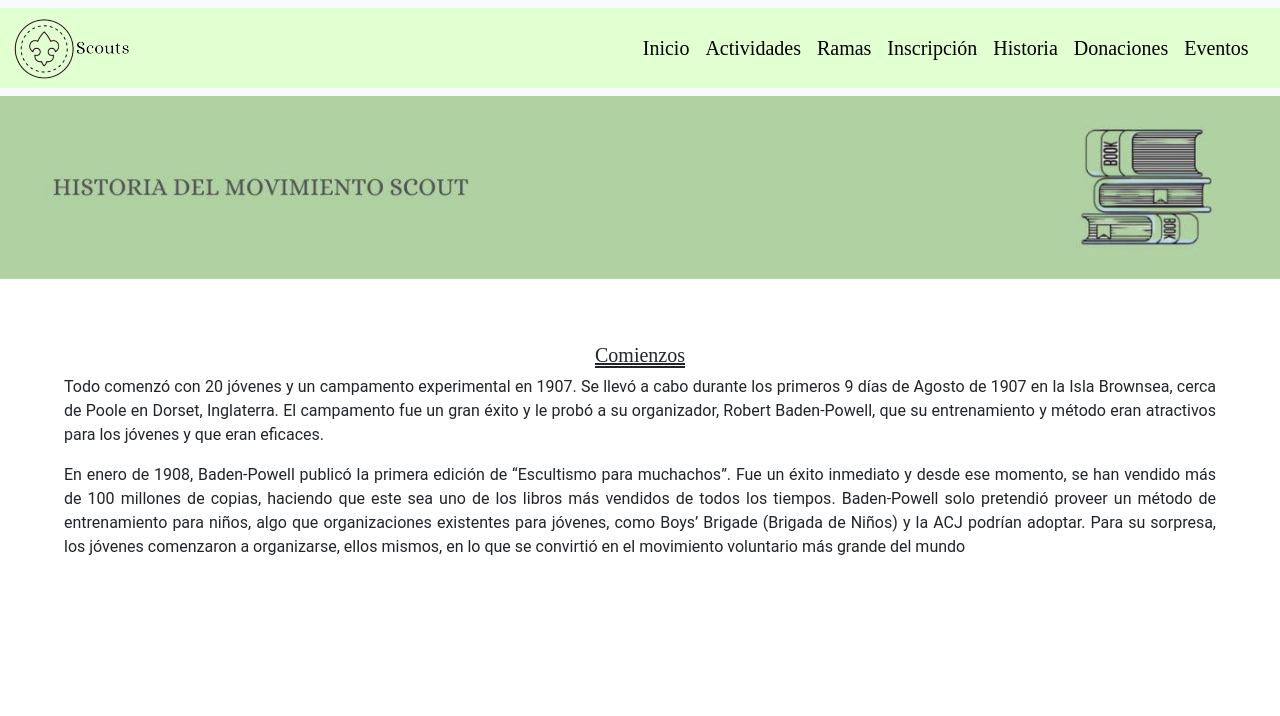
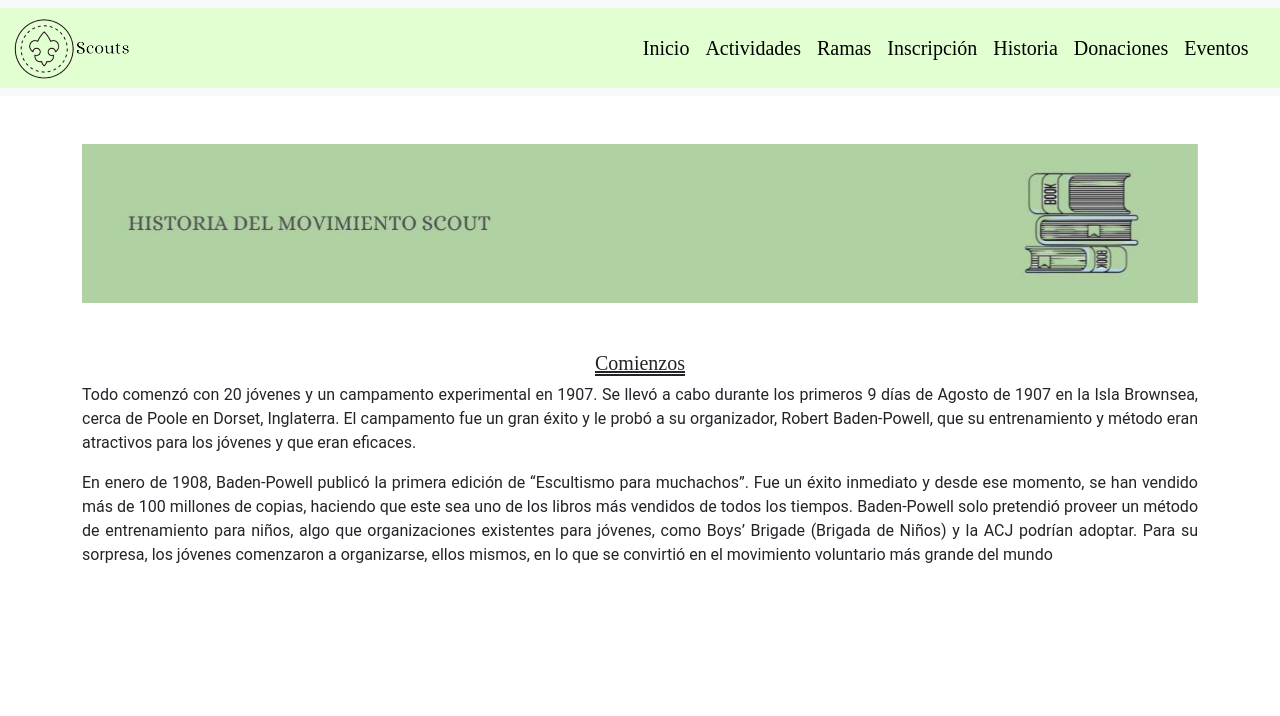
Before and after one commit to JulioMarinero/asdasd, a plain HTML site: page Historia.html in a window 1280 px wide. Shown: the top 716 px of the page. Drawn offline with nearby package versions, Linux system fonts and the light colour scheme.

Commit message:
Update Historia.html

```diff
--- a/Historia.html
+++ b/Historia.html
@@ -17,6 +17,7 @@
 </head>
 
 <body class="body">
+
 
                                                      <!-- BARRA DE NAVEGACION-->
      <div>
@@ -53,20 +54,22 @@
             </div>
           </div>
         </nav>
-      </div>
+      </div><br><br>
 
 
                                            <!--IMAGEN DEL PRINCIPIO DE LA PAG. HISTORIA-->
 
+<div class="container">
+
+<div class="col-sm-12 col-md-12 col-lg-12 col-xl-12">
+<img src="img/historia.jpg" class="img-fluid">
+</div><br><br>
+
+   <!--TEXTO E IMAGENES DE LA PAG. HISTORIA-->
 
 
 
-<div class="conteiner">
-                              <!--TEXTO E IMAGENES DE LA PAG. HISTORIA-->
-<div class="col-sm-12 col-md-12 col-lg-12 col-xl-12">
-<img src="img/historia.jpg" class="img-fluid">
-</div>
-  <div class="conteiner_historia">
+  <div class="container_historia">
     <div class="row align-items-center">
       <div class="col-sm-12 col-md-12 col-lg-12 col-xl-12">
     <h5 class="tituloshistoria"  style="font-family: 'Alice', serif;">Comienzos</h5>
@@ -97,7 +100,6 @@
      </div>
       </div>
 </div>
-
 
 
                                                      <!--BOTON QUE DESPLAZA HACIA ARRIBA-->
```
